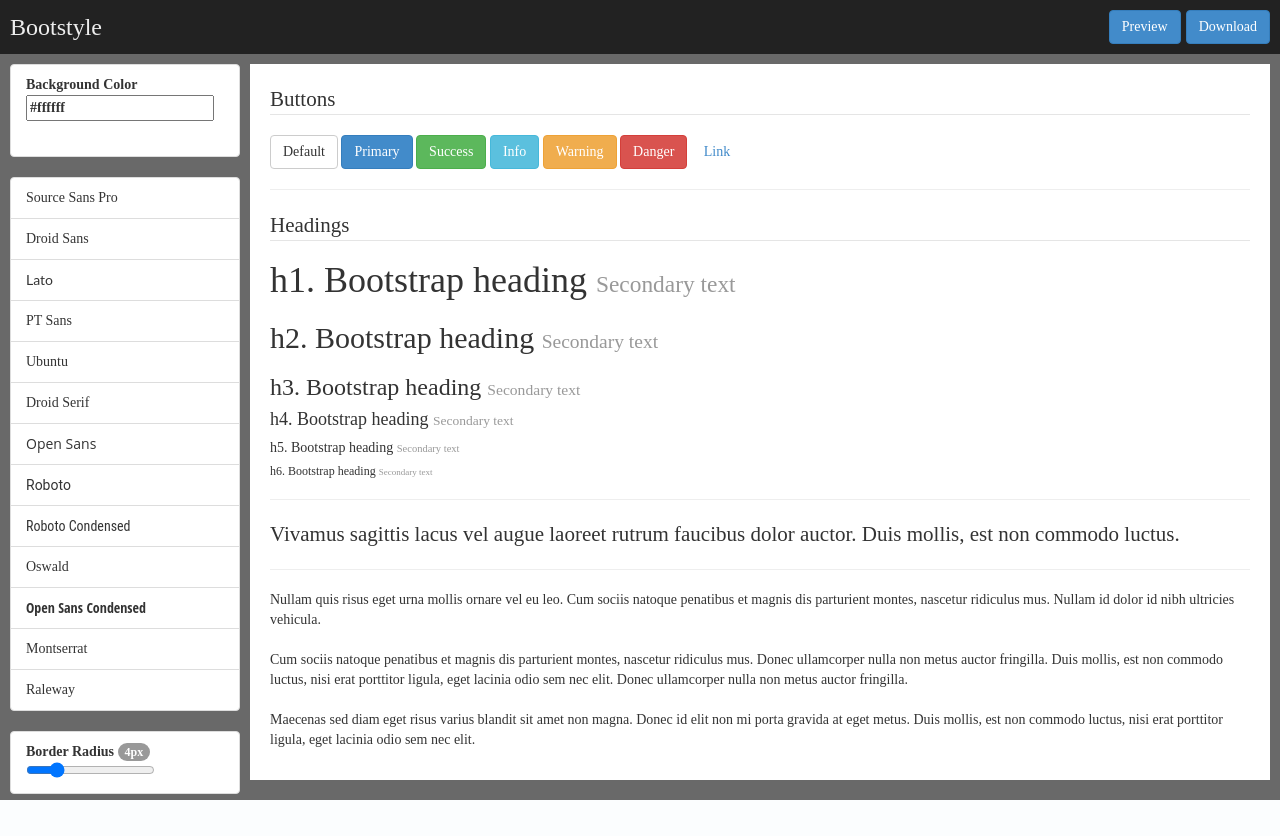
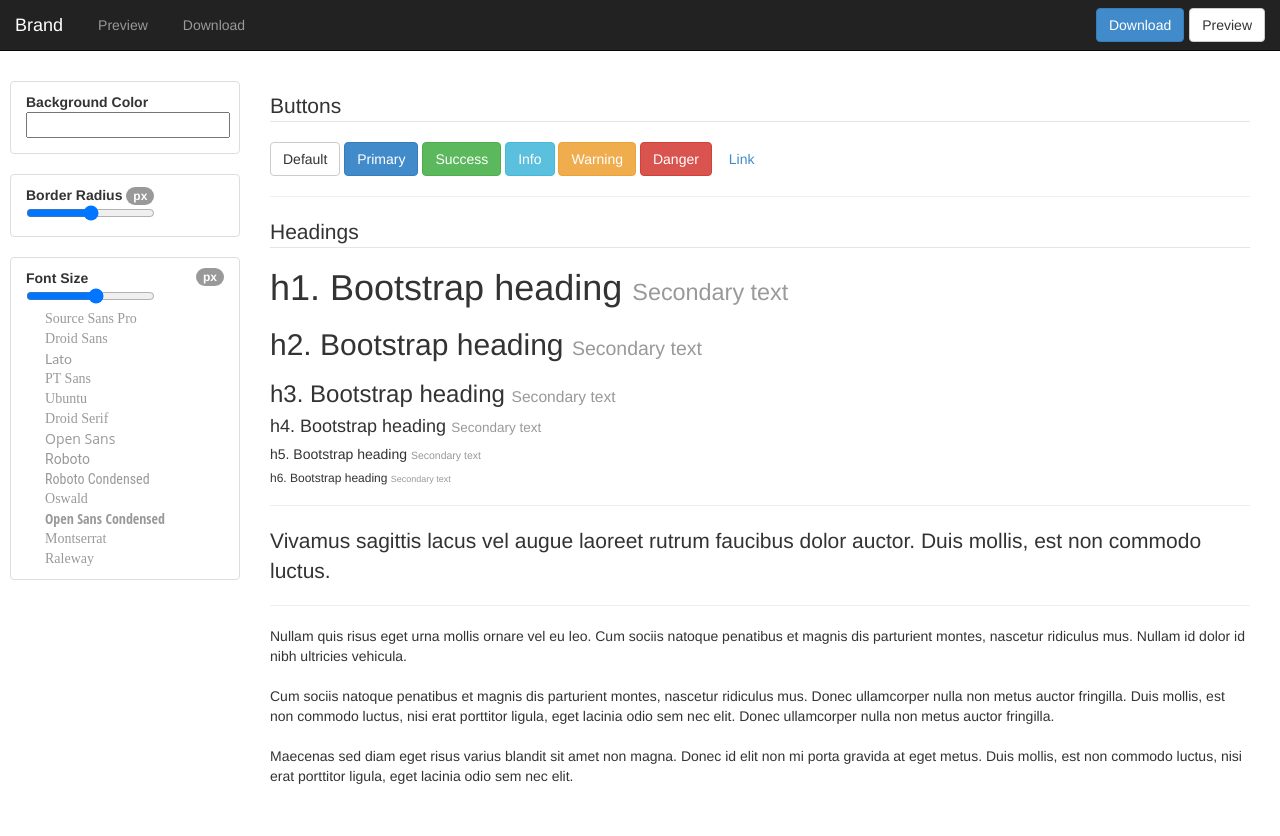
Before and after one commit to bootstyle/bootstyle, a PHP site: page / in a window 1280 px wide. Before the commit the page ends 800 px from the top, so only its background shows below. Run offline with PHP 8.4, Linux system fonts and the light colour scheme; style sheets or scripts are compiled from the project's sources; some libraries are stand-ins or nearby versions.

Commit message:
adds live less compile

```diff
--- a/index.html
+++ b/index.html
@@ -14,7 +14,6 @@
         <link rel="stylesheet" href="css/normalize.css">
         <link rel="stylesheet" href="css/main.css">
         <link rel="stylesheet" href="css/colorpicker.css">
-        <link rel="stylesheet" href="//netdna.bootstrapcdn.com/bootstrap/3.1.1/css/bootstrap.min.css">
 
         <!-- LESS -->
         <link rel="stylesheet/less" href="less/bootstyle.less">
@@ -39,10 +38,18 @@
         <![endif]-->
 
         <div id="app" ng-controller="bootstyleController" ng-init="init()">
-            <nav class="top_nav">
-                <span class="logo">Bootstyle</span>
-                <button class="download_btn btn btn-primary">Download</button>
-                <button class="preview_btn btn btn-primary">Preview</button>
+            <nav class="navbar navbar-inverse navbar-static-top" role="navigation">
+                <div class="container-fluid">
+                    <div class="navbar-header">
+                        <a class="navbar-brand" href="#">Brand</a>
+                    </div>
+                    <ul class="nav navbar-nav">
+                        <li class="download_btn"><a href="#">Download</a></li>
+                        <li class="preview_btn"><a href="#">Preview</a></li>
+                    </ul>
+                    <button type="button" class="download_btn btn btn-default navbar-btn">Preview</button>
+                    <button type="button" class="preview_btn btn btn-primary navbar-btn">Download</button>
+                </div>
             </nav>
             <aside class="toolbar">
                 <ul class="list-group">
@@ -51,21 +58,31 @@
                             Background Color
                             <input colorpicker type="text" ng-model="style.body_bg"/>
                         </label>
-                        <div class="btn-group"></div>
-                    </li>
-                </ul>
-                <ul class="list-group">
-                    <li class="list-group-item" ng-repeat="fam in font.families" ng-click="font.family = fam">
-                        <div style="font-family: {{ fam }} !important">{{ fam }}</div>
                     </li>
                 </ul>
                 <ul class="list-group">
                     <li class="list-group-item">
                         <label>
-                            Border Radius <span class="badge">{{ style.border_radius }}px</span>
-                            <input type="range" ng-model="style.border_radius" min="0" max="20" ng-change="parseInt(style.border_radius)"/>
+                            Border Radius <span class="badge">{{ style.border_radius_base }}px</span>
+                            <input type="range" ng-model="style.border_radius_base" min="0" max="20" ng-change="parseInt(style.border_radius_base)"/>
                         </label>
-                        <div class="btn-group"></div>
+                    </li>
+                </ul>
+                <ul class="list-group fonts">
+                    <li class="list-group-item">
+                        <span class="badge">{{ style.font_size_base }}px</span>
+                        <label>
+                            Font Size
+                            <input type="range" ng-model="style.font_size_base" min="10" max="21" ng-change="parseInt(style.font_size_base)"/>
+                        </label>
+
+                        <div class="font_option"
+                             style="font-family: {{ fam }} !important"
+                             ng-repeat="fam in font.families"
+                             ng-click="style.font_family_base = fam"
+                             ng-class="{'active': style.font_family_base === fam}">
+                            <i class="glyphicon glyphicon-ok"></i>{{ fam }}
+                        </div>
                     </li>
                 </ul>
             </aside>
@@ -100,6 +117,9 @@
                         Maecenas sed diam eget risus varius blandit sit amet non magna. Donec id elit non mi porta gravida at eget metus. Duis mollis, est non commodo luctus, nisi erat porttitor ligula, eget lacinia odio sem nec elit.
                     </p>
                 </div>
+                <div class="loading">
+                    <i class="glyphicon glyphicon-spinner"></i>
+                </div>
             </main>
         </div>
 
--- a/js/main.js
+++ b/js/main.js
@@ -3,32 +3,6 @@
 bootstyle.controller('bootstyleController', ['$scope', function($scope) {
 
     $scope.init = function() {
-        $scope.initStyle();
-        $scope.initFont();
-    };
-
-    $scope.initStyle = function() {
-        $scope.style = {
-            border_radius: 4,
-            body_bg: '#ffffff'
-        };
-
-        $scope.applyStyle();
-    };
-    $scope.applyStyle = function() {
-        // Color
-        angular.element('.preview').css("background", $scope.style.body_bg)
-
-        // Buttons
-        var buttons = angular.element('.btn');
-        for (var i = 0; i < buttons.length; i++) {
-            angular.element(buttons[i]).css(
-                "border-radius", parseInt($scope.style.border_radius)
-            );
-        }
-    };
-
-    $scope.initFont = function() {
         var font_library = [
             { name: 'Source Sans Pro', api_name: 'Source+Sans+Pro::latin'},
             { name: 'Droid Sans', api_name: 'Droid+Sans::latin'},
@@ -48,7 +22,7 @@
         var font_names = [];
         var font_api_names = [];
 
-        for (var i=0; i<font_library.length; i++) {
+        for (var i = 0; i < font_library.length; i++) {
             font_names.push(font_library[i].name);
             font_api_names.push(font_library[i].api_name);
         }
@@ -64,13 +38,27 @@
             }
         });
 
-        $scope.applyFont();
+        $scope.style = {
+            border_radius_base: 4,
+            font_size_base: 14,
+            body_bg: '#ffffff',
+            font_family_base: '"Helvetica Neue", Helvetica, Arial, sans-serif'
+        };
+
+        $scope.applyStyle();
     };
 
-    $scope.applyFont = function() {
-        angular.element('body').css('font-family', $scope.font.family)
+    $scope.applyStyle = function() {
+
+        less.modifyVars({
+            '@body-bg': $scope.style.body_bg,
+            '@border-radius-base': $scope.style.border_radius_base + 'px',
+            '@border-radius-large': Math.floor($scope.style.border_radius_base * 1.5) + 'px',
+            '@border-radius-small': Math.floor($scope.style.border_radius_base * 0.5) + 'px',
+            '@font-size-base': $scope.style.font_size_base + 'px',
+            '@font-family-base': '"' + $scope.style.font_family_base + '"',
+        });
     };
-
 
     /**
      Watches
--- a/less/bootstyle.less
+++ b/less/bootstyle.less
@@ -1,6 +1,6 @@
 @import "bootstrap/bootstrap";
 
-@body-bg: dimgray;
+@icon-font-path: 'fonts/';
 
 #app {
     @toolbar_width: 250px;
@@ -13,26 +13,42 @@
     right: 0;
     bottom: 0;
 
-    .top_nav {
-        padding: @global_padding;
-        background: #222;
-        overflow: hidden;
-
-        .logo {
-            font-size: 24px;
-            color: #EEE;
-        }
-
+    .navbar {
         .download_btn,
         .preview_btn {
             float: right;
-            margin-left: ceil((@global_padding * 0.5));
+            margin-left: ceil(@global_padding * 0.5);
         }
     }
     .toolbar {
         position: fixed;
         padding: @global_padding;
         width: @toolbar_width;
+        font-size: 14px;
+
+        .badge {
+            font-size: 12px;
+        }
+
+        .fonts {
+            .font_option {
+                cursor: pointer;
+                color: @text-muted;
+                &:hover {
+                    color: @text-color;
+                }
+                &.active {
+                    i {
+                        opacity: 1;
+                    }
+                }
+
+                i {
+                    opacity: 0;
+                    margin-right: ceil(@global_margin * 0.5);
+                }
+            }
+        }
     }
 
     .preview {
```
Also changed, not shown: fonts/glyphicons-halflings-regular.ttf (added), fonts/glyphicons-halflings-regular.woff (added), 2 other files.
